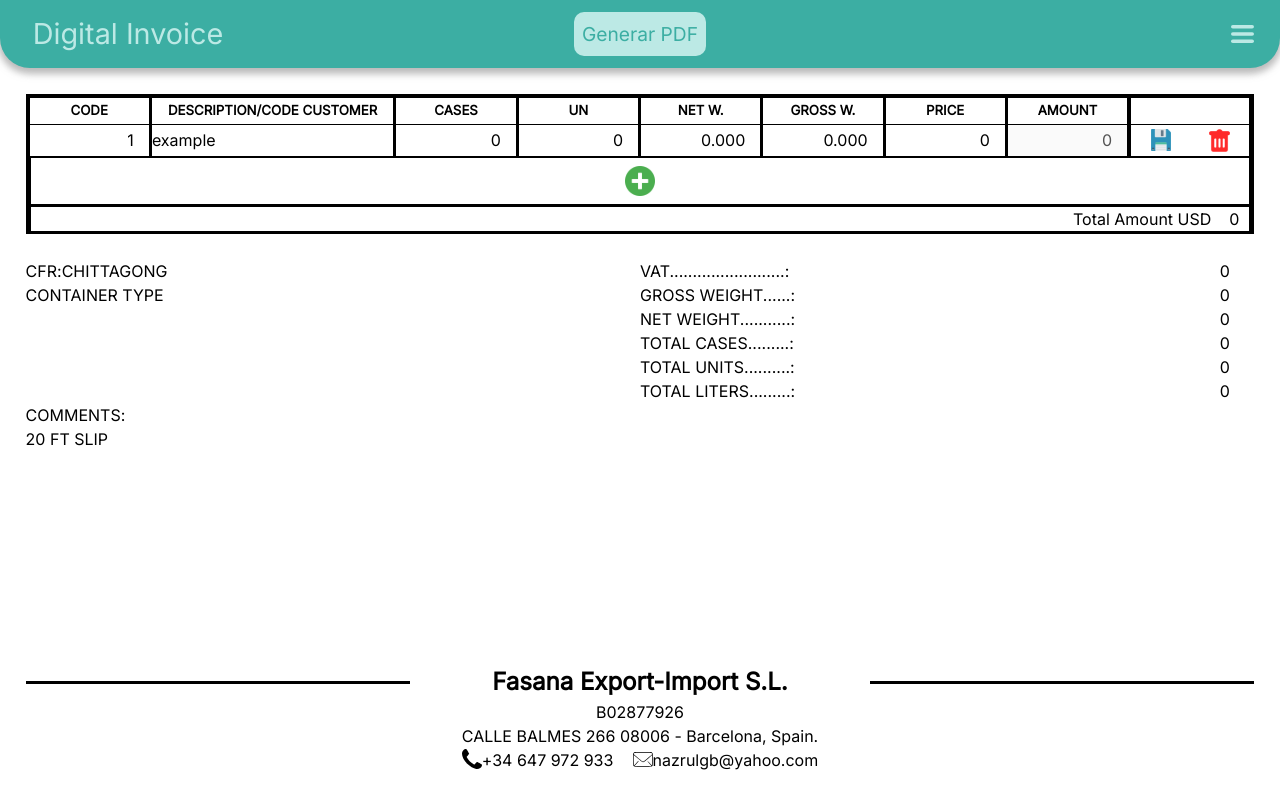
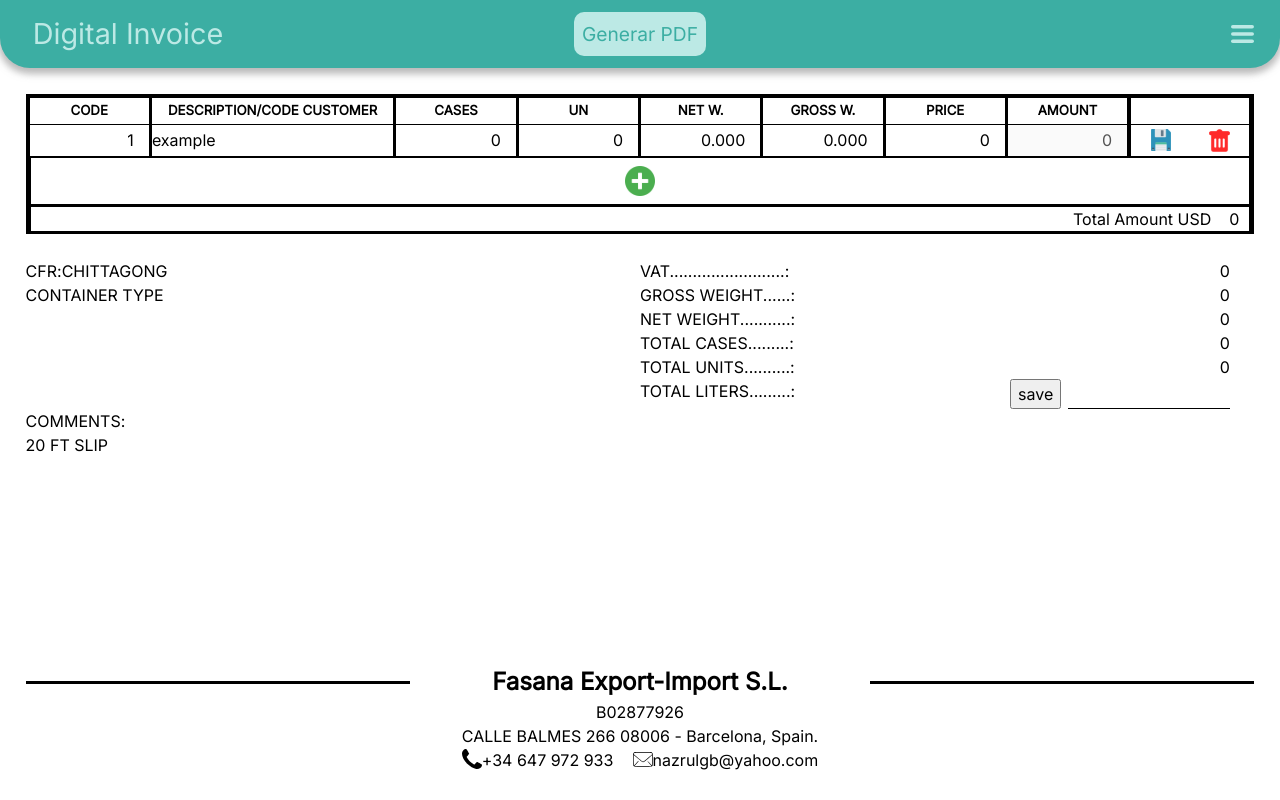
Before and after one commit to PDFgenerator/PDFgenerator.github.io, a React (Create React App) app: page / in a window 1280 px wide. Built offline with nearby package versions, Linux system fonts and the light colour scheme.

Commit message:
input for a total Liters ada

```diff
--- a/src/App/Inovoice/TotalResults/totalResults.jsx
+++ b/src/App/Inovoice/TotalResults/totalResults.jsx
@@ -6,6 +6,7 @@ import { useEffect, useState } from "react";
 export function TotalResults({isSaved, setIsSaved}) {
 
     const [totals, setTotals] = useState(DataService.totals);
+    const [liters, setLiters] = useState(0)
 
     useEffect( () => {
         setTotals(DataService.totals)
@@ -14,8 +15,15 @@ export function TotalResults({isSaved, setIsSaved}) {
     },[isSaved])
 
 
+    const save = (e) => {
+        e.preventDefault()
+
+        DataService.totals.totalLiters = liters
+    }
+
     return (
         <div className={css.Container}>
+            {console.log(DataService.totals)}
             <section className={css.FirstSection}>
                 <article className={css.Cfr}>
                     <p>CFR:CHITTAGONG</p>
@@ -44,7 +52,10 @@ export function TotalResults({isSaved, setIsSaved}) {
                     </div>
                     <div className={css.Totals}>
                         <p>TOTAL LITERS.........:</p>
-                        <p>{totals.totalLiters}</p>
+                        <form className={css.FormLiters} onSubmit={ save }>
+                            <input onChange={ (e) => setLiters(e.target.value)} className={css.LitersInput} type="number" required />
+                            <button type="submit"  >save</button>
+                        </form>
                     </div>
                 </article>
             </section>
--- a/src/App/Inovoice/TotalResults/totalResults.module.css
+++ b/src/App/Inovoice/TotalResults/totalResults.module.css
@@ -30,6 +30,22 @@
     text-align: start;
 }
 
+.FormLiters {
+    display: flex;
+    flex-direction: row-reverse;
+
+    width: 55%;
+}
+.LitersInput {
+    width: 50%;
+    border-left: none;
+    border-right: none;
+    border-bottom: 1px solid black;
+
+    margin-left: 0.5vw;
+}
+
+
 .Comments {
     text-align: start;
 }
```
